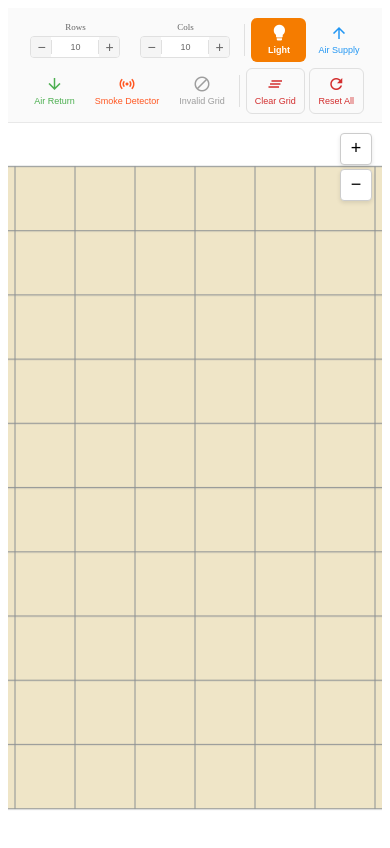
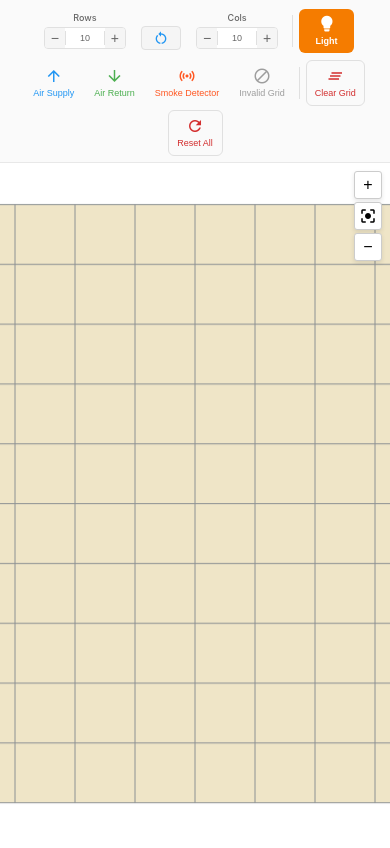
Before and after one commit to IslamTariq/ceiling-grid-designer, a React (Vite) app: page / in a window 390 px wide. Shown: the top 848 px of the page. Built offline with nearby package versions, Linux system fonts and the light colour scheme.

Commit message:
bug fix, added reset button to reset rows and cols to default values, responsive zoom handling for different screen

```diff
--- a/src/App.tsx
+++ b/src/App.tsx
@@ -3,10 +3,13 @@ import { useState, useRef } from "react";
 import Toolbar from "./components/Toolbar";
 import type { ComponentType } from "./components/Toolbar";
 
+const DEFAULT_ROWS = 10;
+const DEFAULT_COLS = 10;
+
 function App() {
   const [selectedComponentType, setSelectedComponentType] = useState<ComponentType>("light");
-  const [rows, setRows] = useState(10);
-  const [cols, setCols] = useState(10);
+  const [rows, setRows] = useState(DEFAULT_ROWS);
+  const [cols, setCols] = useState(DEFAULT_COLS);
   const clearGridRef = useRef<(() => void) | null>(null);
   const clearGridOnlyRef = useRef<(() => void) | null>(null);
 
@@ -22,8 +25,20 @@ function App() {
     }
   };
 
+  const handleResetDimensions = () => {
+    setRows(DEFAULT_ROWS);
+    setCols(DEFAULT_COLS);
+  };
+
   return (
-    <div className="App" style={{ height: "100vh", display: "flex", flexDirection: "column" }}>
+    <div className="App" style={{
+      height: "100vh",
+      display: "flex",
+      flexDirection: "column",
+      width: "100%",
+      overflow: "hidden",
+      minWidth: "320px"
+    }}>
       <Toolbar
         selectedComponentType={selectedComponentType}
         onComponentTypeChange={setSelectedComponentType}
@@ -33,6 +48,7 @@ function App() {
         cols={cols}
         onRowsChange={setRows}
         onColsChange={setCols}
+        onResetDimensions={handleResetDimensions}
       />
       <CanvasGrid
         rows={rows}
--- a/src/components/CanvasGrid.css
+++ b/src/components/CanvasGrid.css
@@ -1,8 +1,10 @@
 .canvas-grid-container {
   width: 100%;
-  height: calc(100vh - 80px);
+  height: calc(100vh - clamp(60px, 12vw, 100px));
   flex: 1;
   position: relative;
+  min-height: 300px;
+  overflow: hidden;
 }
 
 .canvas-grid-canvas {
@@ -10,4 +12,5 @@
   height: 100%;
   display: block;
   user-select: none;
+  touch-action: none;
 }
--- a/src/components/CanvasGrid.tsx
+++ b/src/components/CanvasGrid.tsx
@@ -42,60 +42,6 @@ export default function CanvasGrid({
   const [dragMousePos, setDragMousePos] = useState<{ x: number; y: number } | null>(null);
 
   const canvasRef = useRef<HTMLCanvasElement | null>(null);
-
-  const addComponent = (row: number, col: number, type: ComponentType) => {
-    setGridData((prev) => {
-      const newData = [...prev];
-      newData[row] = [...newData[row]];
-      if (type === "invalid") {
-        newData[row][col] = { invalid: true };
-      } else {
-        newData[row][col] = {
-          component: {
-            type,
-            id: generateComponentId(),
-          },
-        };
-      }
-      return newData;
-    });
-  };
-
-
-  const removeComponent = (row: number, col: number) => {
-    setGridData((prev) => {
-      const newData = [...prev];
-      newData[row] = [...newData[row]];
-      newData[row][col] = {};
-      return newData;
-    });
-  };
-
-  const moveComponent = (
-    fromRow: number,
-    fromCol: number,
-    toRow: number,
-    toCol: number
-  ) => {
-    setGridData((prev) => {
-      const newData = [...prev];
-      const sourceCell = newData[fromRow]?.[fromCol];
-
-      if (!sourceCell?.component) {
-        return prev;
-      }
-
-      newData[fromRow] = [...newData[fromRow]];
-      newData[fromRow][fromCol] = {};
-
-      newData[toRow] = [...newData[toRow]];
-      newData[toRow][toCol] = {
-        component: sourceCell.component,
-      };
-
-      return newData;
-    });
-  };
 
 
   const initializeGrid = () => {
@@ -150,6 +96,59 @@ export default function CanvasGrid({
     if (!ctx) return;
 
     const dpr = window.devicePixelRatio || 1;
+
+    const addComponent = (row: number, col: number, type: ComponentType) => {
+      setGridData((prev) => {
+        const newData = [...prev];
+        newData[row] = [...newData[row]];
+        if (type === "invalid") {
+          newData[row][col] = { invalid: true };
+        } else {
+          newData[row][col] = {
+            component: {
+              type,
+              id: generateComponentId(),
+            },
+          };
+        }
+        return newData;
+      });
+    };
+
+    const removeComponent = (row: number, col: number) => {
+      setGridData((prev) => {
+        const newData = [...prev];
+        newData[row] = [...newData[row]];
+        newData[row][col] = {};
+        return newData;
+      });
+    };
+
+    const moveComponent = (
+      fromRow: number,
+      fromCol: number,
+      toRow: number,
+      toCol: number
+    ) => {
+      setGridData((prev) => {
+        const newData = [...prev];
+        const sourceCell = newData[fromRow]?.[fromCol];
+
+        if (!sourceCell?.component) {
+          return prev;
+        }
+
+        newData[fromRow] = [...newData[fromRow]];
+        newData[fromRow][fromCol] = {};
+
+        newData[toRow] = [...newData[toRow]];
+        newData[toRow][toCol] = {
+          component: sourceCell.component,
+        };
+
+        return newData;
+      });
+    };
 
     const isValidDropTargt = (
       targetCell: GridCell | undefined,
@@ -506,12 +505,13 @@ export default function CanvasGrid({
 
       if (e.button !== 0) return;
 
-      if (!isDragging) {
       const rect = canvas.getBoundingClientRect();
       const mouseX = e.clientX - rect.left;
       const mouseY = e.clientY - rect.top;
       const cell = getCellFromMouse(mouseX, mouseY, rect, zoom, pan.x, pan.y, rows, cols);
 
+      if (!isDragging) {
+        // Simple click (not dragging) - add or remove component
         if (cell) {
           setSelectedCell(cell);
           const currentCell = gridData[cell.row]?.[cell.col];
@@ -521,23 +521,23 @@ export default function CanvasGrid({
           } else {
             addComponent(cell.row, cell.col, selectedComponentType);
           }
-          draw();
         }
         return;
       }
 
-      const rect = canvas.getBoundingClientRect();
-      const mouseX = e.clientX - rect.left;
-      const mouseY = e.clientY - rect.top;
-      const dropCell = getCellFromMouse(mouseX, mouseY, rect, zoom, pan.x, pan.y, rows, cols);
-
-      if (dropCell && draggedComponent && dragStartCell) {
-        const targetCell = gridData[dropCell.row]?.[dropCell.col];
+      // Dragging a component - check if it's a click (same cell) or a move (different cell)
+      if (isDragging && dragStartCell) {
+        if (cell && cell.row === dragStartCell.row && cell.col === dragStartCell.col) {
+          // Clicked on the same cell - remove the component
+          removeComponent(cell.row, cell.col);
+        } else if (cell && draggedComponent) {
+          // Dragged to a different cell - move the component
+          const targetCell = gridData[cell.row]?.[cell.col];
 
           const isValidDrop = isValidDropTargt(
             targetCell,
-          dropCell.row,
-          dropCell.col,
+            cell.row,
+            cell.col,
             dragStartCell.row,
             dragStartCell.col
           );
@@ -546,9 +546,10 @@ export default function CanvasGrid({
             moveComponent(
               dragStartCell.row,
               dragStartCell.col,
-            dropCell.row,
-            dropCell.col
+              cell.row,
+              cell.col
             );
+          }
         }
       }
 
@@ -632,9 +633,14 @@ export default function CanvasGrid({
     setZoom((prev) => Math.max(0.1, prev / 1.2));
   };
 
+  const handleZoomReset = () => {
+    setZoom(1);
+    setPan({ x: 0, y: 0 });
+  };
+
   return (
     <div className="canvas-grid-container">
-      <ZoomControls onZoomIn={handleZoomIn} onZoomOut={handleZoomOut} />
+      <ZoomControls onZoomIn={handleZoomIn} onZoomOut={handleZoomOut} onZoomReset={handleZoomReset} />
       <canvas
         ref={canvasRef}
         className="canvas-grid-canvas"
--- a/src/components/GridDimensions.css
+++ b/src/components/GridDimensions.css
@@ -1,7 +1,8 @@
 .grid-dimensions {
   display: flex;
-  gap: clamp(4px, 1vw, 8px);
+  gap: clamp(3px, 0.8vw, 6px);
   align-items: center;
+  flex-wrap: wrap;
 }
 
 .grid-dimensions-item {
@@ -98,3 +99,50 @@
 .grid-dimensions-input[type="number"] {
   -moz-appearance: textfield;
 }
+
+.grid-dimensions-reset-item {
+  min-width: auto;
+  padding: clamp(6px, 1.2vw, 10px) clamp(4px, 0.8vw, 6px);
+}
+
+.grid-dimensions-reset-button {
+  background-color: #f5f5f5;
+  border: 1px solid #e0e0e0;
+  border-radius: 4px;
+  color: #666;
+  cursor: pointer;
+  padding: clamp(2px, 0.5vw, 4px) clamp(3px, 0.6vw, 4px);
+  transition: all 0.15s ease;
+  display: flex;
+  align-items: center;
+  justify-content: center;
+  width: clamp(40px, 5vw, 50px);
+  height: clamp(24px, 3.5vw, 30px);
+  outline: none;
+  font-weight: 500;
+}
+
+.grid-dimensions-reset-icon {
+  font-size: clamp(16px, 2vw, 18px);
+  line-height: 1;
+  transition: color 0.15s ease;
+  color: #2196F3;
+}
+
+.grid-dimensions-reset-button:hover {
+  background-color: #e0e0e0;
+  border-color: #2196F3;
+}
+
+.grid-dimensions-reset-button:hover .grid-dimensions-reset-icon {
+  color: #1976D2;
+}
+
+.grid-dimensions-reset-button:active {
+  background-color: #d0d0d0;
+  border-color: #1976D2;
+}
+
+.grid-dimensions-reset-button:active .grid-dimensions-reset-icon {
+  color: #1565C0;
+}
--- a/src/components/GridDimensions.tsx
+++ b/src/components/GridDimensions.tsx
@@ -6,6 +6,9 @@ interface GridDimensionsProps {
   cols: number;
   onRowsChange: (rows: number) => void;
   onColsChange: (cols: number) => void;
+  defaultRows?: number;
+  defaultCols?: number;
+  onReset?: () => void;
 }
 
 export default function GridDimensions({
@@ -13,6 +16,9 @@ export default function GridDimensions({
   cols,
   onRowsChange,
   onColsChange,
+  defaultRows = 10,
+  defaultCols = 10,
+  onReset,
 }: GridDimensionsProps) {
   const [rowsInput, setRowsInput] = useState(rows.toString());
   const [colsInput, setColsInput] = useState(cols.toString());
@@ -97,6 +103,16 @@ export default function GridDimensions({
     onColsChange(newValue);
   };
 
+  const handleReset = () => {
+    setRowsInput(defaultRows.toString());
+    setColsInput(defaultCols.toString());
+    onRowsChange(defaultRows);
+    onColsChange(defaultCols);
+    if (onReset) {
+      onReset();
+    }
+  };
+
   return (
     <div className="grid-dimensions">
       <div className="grid-dimensions-item">
@@ -132,6 +148,19 @@ export default function GridDimensions({
           </button>
         </div>
       </div>
+      {onReset && (
+        <div className="grid-dimensions-item grid-dimensions-reset-item">
+          <span className="grid-dimensions-label-text" style={{ opacity: 0, visibility: "hidden" }}>Reset</span>
+          <button
+            type="button"
+            className="grid-dimensions-reset-button"
+            onClick={handleReset}
+            title="Reset Rows and Cols to default"
+          >
+            <i className="material-icons grid-dimensions-reset-icon">restart_alt</i>
+          </button>
+        </div>
+      )}
       <div className="grid-dimensions-item">
         <span className="grid-dimensions-label-text">Cols</span>
         <div className="grid-dimensions-input-wrapper">
--- a/src/components/Toolbar.css
+++ b/src/components/Toolbar.css
@@ -4,9 +4,11 @@
   justify-content: center;
   flex-wrap: wrap;
   gap: clamp(4px, 1vw, 8px);
-  padding: clamp(8px, 1.5vw, 12px) clamp(10px, 2.5vw, 20px);
+  padding: clamp(6px, 1.2vw, 10px) clamp(8px, 2vw, 16px);
   border-bottom: 1px solid #e8e8e8;
   background-color: #fafafa;
+  min-height: clamp(50px, 10vw, 80px);
+  max-height: none;
 }
 
 .toolbar-button {
--- a/src/components/Toolbar.tsx
+++ b/src/components/Toolbar.tsx
@@ -13,6 +13,7 @@ interface ToolbarProps {
   cols: number;
   onRowsChange: (rows: number) => void;
   onColsChange: (cols: number) => void;
+  onResetDimensions?: () => void;
 }
 
 export default function Toolbar({
@@ -24,6 +25,7 @@ export default function Toolbar({
   cols,
   onRowsChange,
   onColsChange,
+  onResetDimensions,
 }: ToolbarProps) {
   return (
     <div className="toolbar-container">
@@ -32,6 +34,7 @@ export default function Toolbar({
         cols={cols}
         onRowsChange={onRowsChange}
         onColsChange={onColsChange}
+        onReset={onResetDimensions}
       />
       <div className="toolbar-separator" />
       {COMPONENT_CONFIGS.map((component) => (
--- a/src/components/ZoomControls.css
+++ b/src/components/ZoomControls.css
@@ -1,26 +1,27 @@
 .zoom-controls {
   position: absolute;
-  top: 10px;
-  right: 10px;
+  top: clamp(8px, 1.5vw, 12px);
+  right: clamp(8px, 1.5vw, 12px);
   display: flex;
   flex-direction: column;
-  gap: 4px;
+  gap: clamp(3px, 0.8vw, 5px);
   z-index: 10;
 }
 
 .zoom-button {
-  width: 32px;
-  height: 32px;
+  width: clamp(28px, 4vw, 36px);
+  height: clamp(28px, 4vw, 36px);
   border: 1px solid #ccc;
-  border-radius: 4px;
+  border-radius: clamp(3px, 0.5vw, 5px);
   background-color: #fff;
   cursor: pointer;
   display: flex;
   align-items: center;
   justify-content: center;
-  font-size: 18px;
+  font-size: clamp(16px, 2.2vw, 20px);
   box-shadow: 0 2px 4px rgba(0, 0, 0, 0.1);
   transition: background-color 0.15s ease, border-color 0.15s ease;
+  touch-action: manipulation;
 }
 
 .zoom-button:hover {
@@ -31,3 +32,8 @@
 .zoom-button:active {
   background-color: #e0e0e0;
 }
+
+.zoom-reset-button {
+  font-size: 16px;
+  font-weight: bold;
+}
--- a/src/components/ZoomControls.tsx
+++ b/src/components/ZoomControls.tsx
@@ -3,9 +3,10 @@ import "./ZoomControls.css";
 interface ZoomControlsProps {
   onZoomIn: () => void;
   onZoomOut: () => void;
+  onZoomReset: () => void;
 }
 
-export default function ZoomControls({ onZoomIn, onZoomOut }: ZoomControlsProps) {
+export default function ZoomControls({ onZoomIn, onZoomOut, onZoomReset }: ZoomControlsProps) {
   return (
     <div className="zoom-controls">
       <button
@@ -14,6 +15,13 @@ export default function ZoomControls({ onZoomIn, onZoomOut }: ZoomControlsProps)
         title="Zoom In"
       >
         +
+      </button>
+      <button
+        onClick={onZoomReset}
+        className="zoom-button zoom-reset-button"
+        title="Reset Zoom"
+      >
+        <i className="material-icons" style={{ fontSize: "18px" }}>center_focus_strong</i>
       </button>
       <button
         onClick={onZoomOut}
--- /dev/null
+++ b/src/index.css
@@ -0,0 +1,45 @@
+* {
+  box-sizing: border-box;
+  margin: 0;
+  padding: 0;
+}
+
+html, body {
+  width: 100%;
+  height: 100%;
+  overflow: hidden;
+}
+
+body {
+  font-family: -apple-system, BlinkMacSystemFont, 'Segoe UI', 'Roboto', 'Oxygen',
+    'Ubuntu', 'Cantarell', 'Fira Sans', 'Droid Sans', 'Helvetica Neue',
+    sans-serif;
+  -webkit-font-smoothing: antialiased;
+  -moz-osx-font-smoothing: grayscale;
+}
+
+#root {
+  width: 100%;
+  height: 100%;
+}
+
+
+@media (max-width: 480px) {
+  body {
+    font-size: 14px;
+  }
+}
+
+
+@media (min-width: 481px) and (max-width: 768px) {
+  body {
+    font-size: 15px;
+  }
+}
+
+
+@media (min-width: 1200px) {
+  body {
+    font-size: 16px;
+  }
+}
--- a/src/main.tsx
+++ b/src/main.tsx
@@ -1,6 +1,7 @@
 import { StrictMode } from "react";
 import { createRoot } from "react-dom/client";
 import App from "./App.tsx";
+import "./index.css";
 
 createRoot(document.getElementById("root")!).render(
   <StrictMode>
```
Lines whose indentation alone changed are shown as unchanged.
